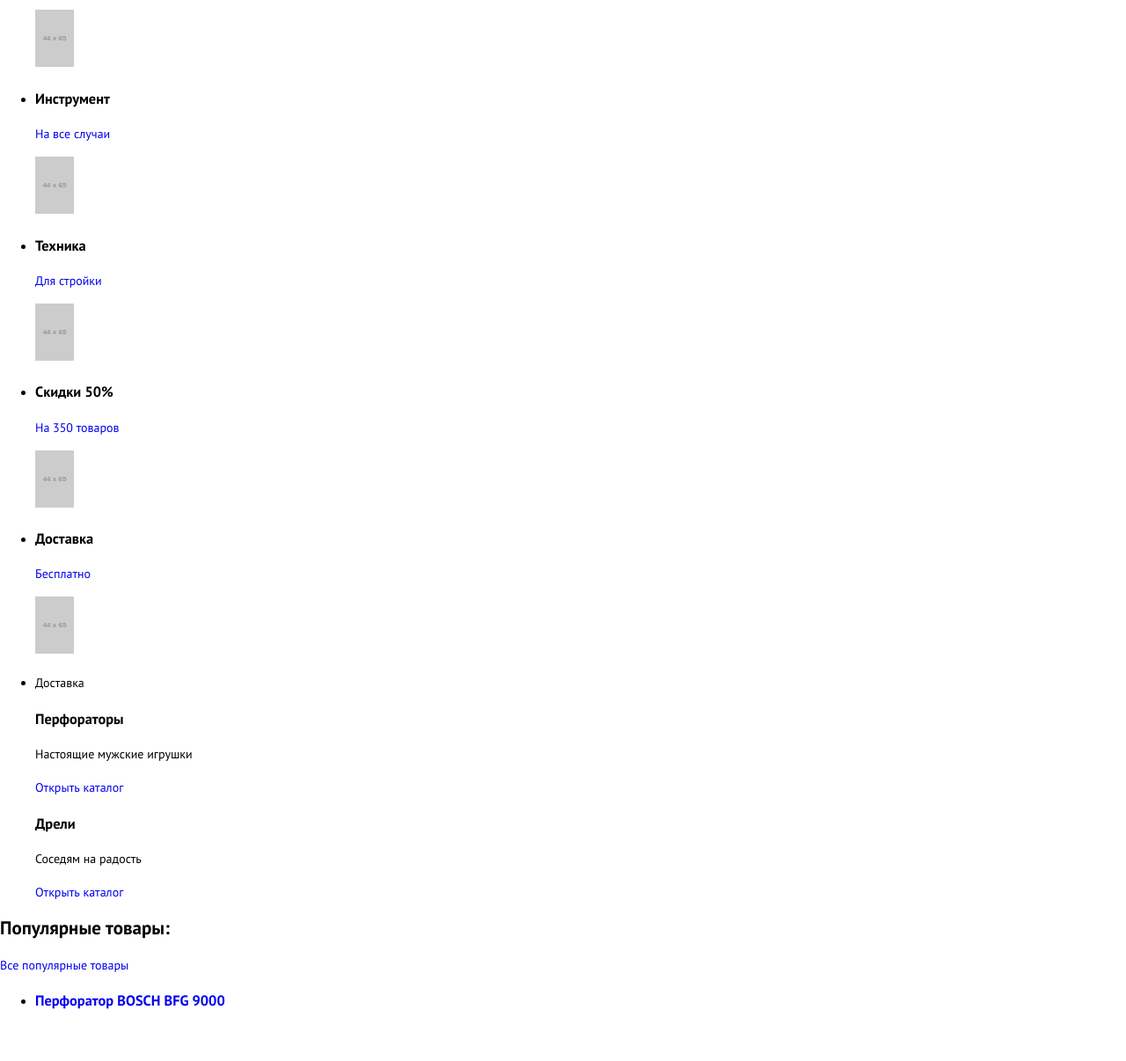
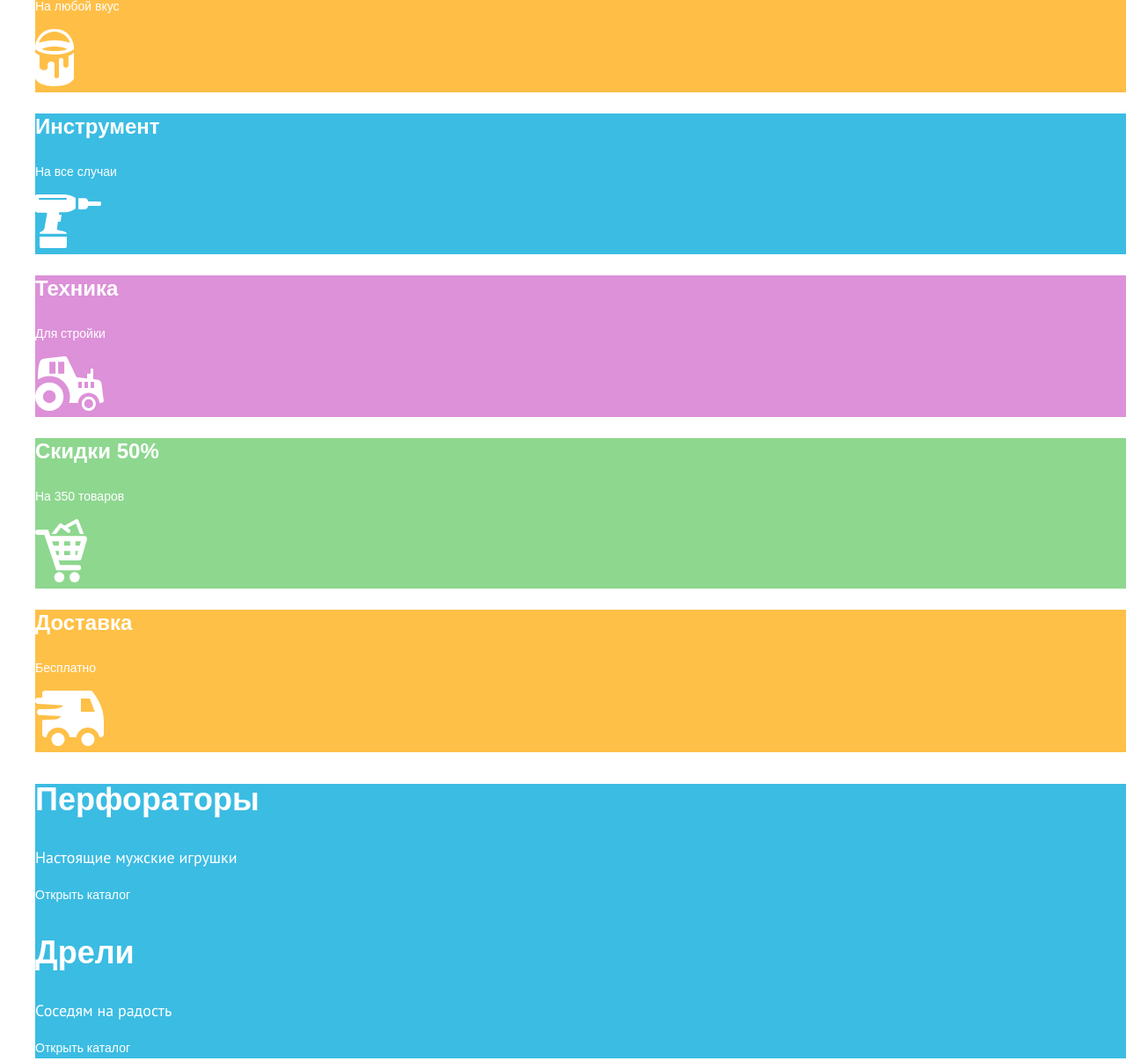
Before and after one commit to Aleksei0575/585147-technomart, a plain HTML site: page index.html in a window 1280 px wide. Shown: the part 377-1583 px from the top of the page at 88% size. Drawn offline with Linux system fonts and the light colour scheme; placeholder pictures from the web are drawn by us; a web font is replaced by a local one.

Commit message:
Стилизовал промо блок.

```diff
--- a/css/style.css
+++ b/css/style.css
@@ -58,10 +58,6 @@ a {
 	font-family: "Cuprum", "Arial", sans-serif;
 }
 
-.contact-information a:hover {
-	background-color: yellow;
-}
-
 .header-page-title {
 	font-size: 16px;
 	line-height: 23px;
@@ -92,10 +88,6 @@ a {
 }
 
 /*Панель главной навигаци*/
-.header-navigation {
-	background-color: #32425c;
-}
-
 .header-navigation li {
 	list-style: none;
 	display: inline-block;
@@ -109,7 +101,107 @@ a {
 	color: #ffffff;
 }
 
+.header-navigation {
+	background-color: #32425c;
+}
+
 .site-navigation a:hover,
 .site-navigation a:focus {
 	background-color: #293449;
 }
+
+/*Основной контент*/
+.company-offer {
+	list-style: none;
+}
+
+.company-offer h3 {
+	font-family: "Cuprum", "Arial", sans-serif;
+	font-size: 24px;
+	line-height: 30px;
+	font-weight: bold;
+	color: #ffffff;
+}
+
+.company-offer-item a {
+	font-family: "Cuprum", "Arial", sans-serif;
+	font-size: 14px;
+	line-height: 18px;
+	font-weight: normal;
+	color: #ffffff;
+}
+
+.company-offer .materials {
+	background-color: #ffbf47;
+}
+
+.materials a:hover,
+.materials a:focus {
+	background-color: #cccccc;
+}
+
+.company-offer .tools {
+	background-color: #3bbce3;
+}
+
+.tools a:hover,
+.tools a:focus {
+	background-color: #cccccc;
+}
+
+.company-offer .mechanism {
+	background-color: #dc91d8;
+}
+
+.mechanism a:hover,
+.mechanism a:focus {
+	background-color: #cccccc;
+}
+
+.company-offer .discount {
+	background-color: #8ed78f;
+}
+
+.discount a:hover,
+.discount a:focus {
+	background-color: #cccccc;
+}
+
+.company-offer .delivery {
+	background-color: #ffc047;
+}
+
+.delivery a:hover,
+.delivery a:focus {
+	background-color: #cccccc;
+}
+
+.slider .slide-title {
+	font-family: "Cuprum", "Arial", sans-serif;;
+	font-size: 36px;
+	line-height: 36px;
+	font-weight: bold;
+	color: #ffffff;
+}
+
+.slider .slide-description {
+	font-family: "PT Sans", "Arial", sans-serif;;
+	font-size: 18px;
+	line-height: 24px;
+	font-weight: normal;
+	color: #ffffff;
+}
+
+.slider a {
+	font-family: "Cuprum", "Arial", sans-serif;
+	font-size: 14px;
+	line-height: 18px;
+	font-weight: normal;
+	color: #ffffff;
+}
+
+.slider {
+	background-color: #3bbce3;
+
+
+}
--- a/index.html
+++ b/index.html
@@ -33,7 +33,7 @@
             <li class="registration" aria-label="Форма регистрации"><a href="#">Регистрация</a></li>
   				</ul>
           <nav class="header-navigation" aria-label="Меню главнйо страницы"><!--Навигация в шапке сайта-->
-            <ul>
+            <ul class="site-navigation">
               <li><a href="#" aria-label="Главная страница сайта">Главная</a></li>
               <li><a href="#" aria-label="Переход на страницу компании">Компания</a></li>
               <li><a href="catalog.html" aria-label="Переход на страницу каталога">Каталог</a></li>
@@ -51,58 +51,58 @@
   		  <section class="promo-block"><!-- Промо блок -->
           <h2 class="visually-hidden">Предложение товаров и услуг от компании</h2>
           <ul class="company-offer">
-            <li class="company-offer-item">
+            <li class="company-offer-item materials">
               <h3>Материалы</h3>
               <p>
                 <a href="#" class="btn">На любой вкус</a>
               </p>
               <p class="item-icon">
-                <img src="http://placehold.it/44x65" alt="Изображение иконки товара или услуги">
+                <img src="img/icon-1.svg" width="44" height="65" alt="Изображение иконки товара или услуги">
               </p>
             </li>
-            <li class="company-offer-item">
+            <li class="company-offer-item tools">
               <h3>Инструмент</h3>
               <p>
                 <a href="#" class="btn">На все случаи</a>
               </p>
               <p class="item-icon">
-                <img src="http://placehold.it/44x65" alt="Изображение иконки товара или услуги">
+                <img src="img/icon-2.svg" width="75" height="61" alt="Изображение иконки товара или услуги">
               </p>
             </li>
-            <li class="company-offer-item">
+            <li class="company-offer-item mechanism">
               <h3>Техника</h3>
               <p>
                 <a href="#" class="btn">Для стройки</a>
               </p>
               <p class="item-icon">
-                <img src="http://placehold.it/44x65" alt="Изображение иконки товара или услуги">
+                <img src="img/icon-3.svg" width="78" height="62" alt="Изображение иконки товара или услуги">
               </p>
             </li>
-            <li class="company-offer-item">
+            <li class="company-offer-item discount">
               <h3>Скидки 50%</h3>
               <p>
                 <a href="#" class="btn">На 350 товаров</a>
               </p>
               <p class="item-icon">
-                <img src="http://placehold.it/44x65" alt="Изображение иконки товара или услуги">
+                <img src="img/icon-4.svg" width="59" height="72" alt="Изображение иконки товара или услуги">
               </p>
             </li>
-            <li class="company-offer-item">
+            <li class="company-offer-item delivery">
               <h3>Доставка</h3>
               <p>
                 <a href="#" class="btn">Бесплатно</a>
               </p>
               <p class="item-icon">
-                <img src="http://placehold.it/44x65" alt="Изображение иконки товара или услуги">
+                <img src="img/icon-5.svg" width="78" height="63" alt="Изображение иконки товара или услуги">
               </p>
             </li>
-            <li class="company-offer-item slider">Доставка <!-- Здесь реализован слайдер -->
+            <li class="company-offer-item slider"><!-- Здесь реализован слайдер -->
               <div class="slide-1">
                 <h3 class="slide-title">Перфораторы</h3>
                 <p class="slide-description">Настоящие мужские игрушки</p>
                 <a href="#" class="btn" aria-label="Ссылка на каталог - Перфораторы">Открыть каталог</a>
               </div>
-              <div class="slide-1">
+              <div class="slide-2">
                 <h3 class="slide-title">Дрели</h3>
                 <p class="slide-description">Соседям на радость</p>
                 <a href="#" class="btn" aria-label="Ссылка на каталог - Дрели">Открыть каталог</a>
```
Also changed, not shown: img/slider.jpg (added).
